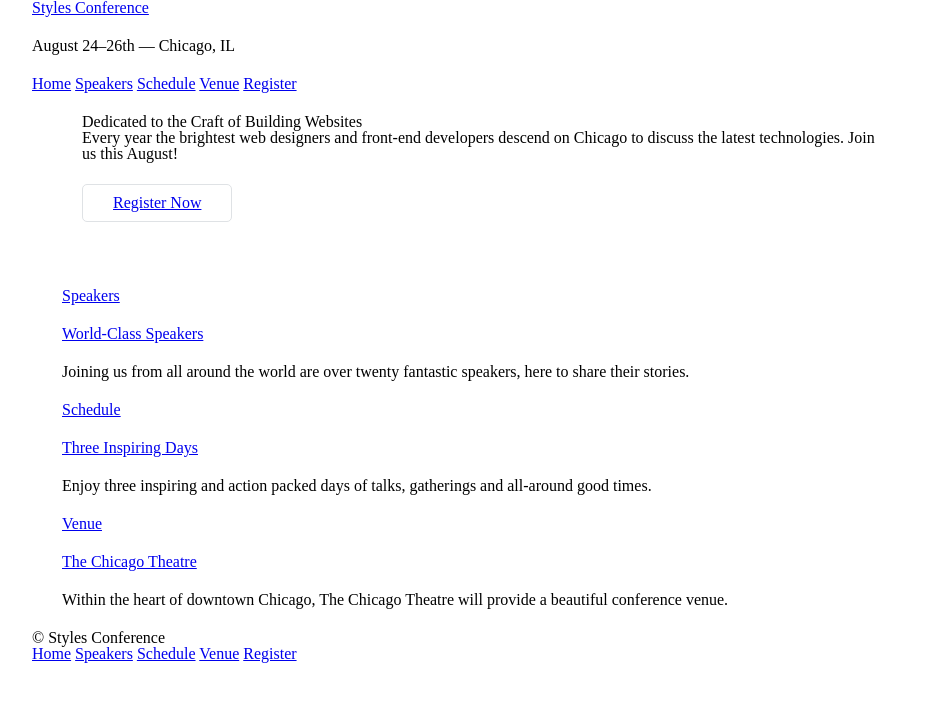
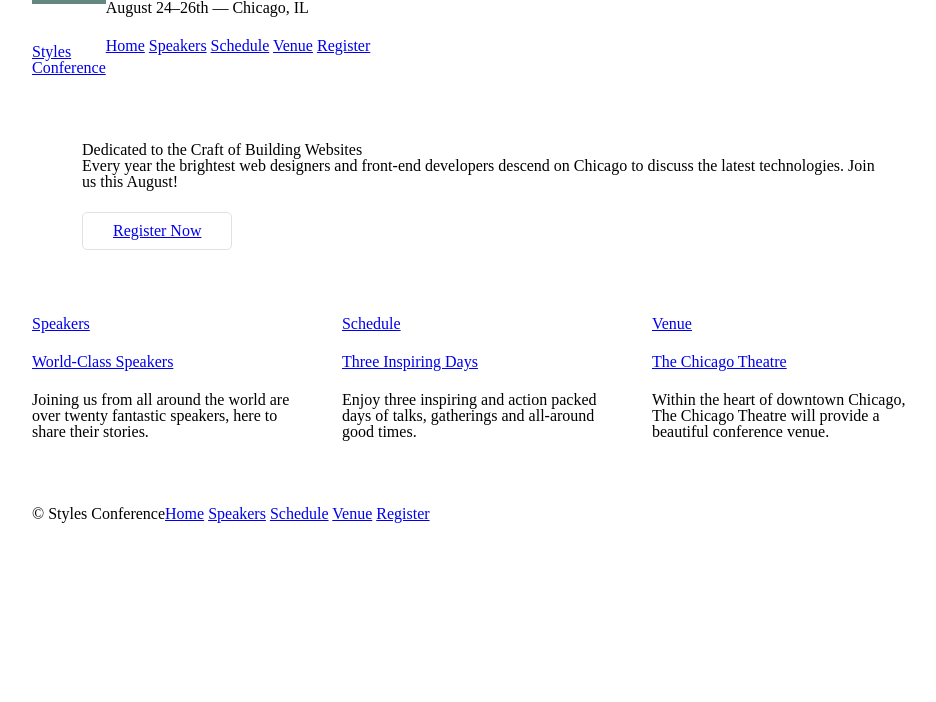
Before and after one commit to biggyziggy/learnweb, a plain HTML site: page index.html in a window 1280 px wide. Shown: the whole page, without its empty margins (158-1094 px from the left). Drawn offline with Linux system fonts and the light colour scheme.

Commit message:
Changed main.css and all HTML files doe layout.

```diff
--- a/assets/stylesheets/main.css
+++ b/assets/stylesheets/main.css
@@ -61,11 +61,64 @@ table {
           box-sizing: border-box;
 }
 
+.container,
+.grid {
+  margin: 0 auto;
+  width: 960px;
+}
 .container {
-  margin: 0 auto;
   padding-left: 30px;
   padding-right: 30px;
-  width: 960px;
+}
+
+.col-1-3 {
+  width: 33.33%;
+}
+.col-2-3 {
+  width: 66.66%;
+}
+
+.col-1-3,
+.col-2-3 {
+  display: inline-block;
+  vertical-align: top;
+}
+
+.grid,
+.col-1-3,
+.col-2-3 {
+  padding-left: 15px;
+  padding-right: 15px;
+}
+
+/*
+  ========================================
+  Clearfix
+  ========================================
+*/
+.group:before,
+.group:after {
+  content: "";
+  display: table;
+}
+.group:after {
+  clear: both;
+}
+.group {
+  clear: both;
+  *zoom: 1;
+}
+
+/*
+  ========================================
+  Primary header
+  ========================================
+*/
+
+.logo {
+  border-top: 4px solid #648880;
+  padding: 40px 0 22px 0;
+  float: left;
 }
 
 /*
@@ -104,3 +157,18 @@ h1, h3, h4, h5, p {
 .hero {
   padding: 22px 80px 66px 80px;
 }
+
+/*
+  ========================================
+  Primary footer
+  ========================================
+*/
+
+.primary-footer small {
+  float: left;
+}
+
+.primary-footer {
+  padding-bottom: 44px;
+  padding-top: 44px;
+}
--- a/index.html
+++ b/index.html
@@ -10,9 +10,9 @@
 
 	<body>
 
-		<header class="container">
+		<header class="container group">
 
-			<h1><a href="index.html">Styles Conference</a>
+			<h1 class="logo"><a href="index.html">Styles <br> Conference</a>
 			</h1>
 
   			<h3>August 24&ndash;26th &mdash; Chicago, IL</h3>
@@ -39,27 +39,33 @@
 
 		<!-- Teasers -->
 
-		<section class="container">
+		<section class="grid">
 
-			<section class="container">
+			<!-- Speakers -->
+
+			<section class="col-1-3">
 
 				<a href="speakers.html">
 				    <h5>Speakers</h5>
 				    <h3>World-Class Speakers</h3>
 			    </a>
 			    <p>Joining us from all around the world are over twenty fantastic speakers, here to share their stories.</p>
-			</section>
+			</section><!--
 
-			<section class="container">
+  					Schedule
+
+  			--><section class="col-1-3">
 				<a href="schedule.html">
 				    <h5>Schedule</h5>
 				    <h3>Three Inspiring Days</h3>
 			    </a>
 			    <p>Enjoy three inspiring and action packed days of talks, gatherings and all-around
 			    good times.</p>
-			</section>
+			</section><!--
 
-			<section class="container">
+  				Venue
+
+         	--><section class="col-1-3">
 				<a href="venue.html">
 				    <h5>Venue</h5>
 				    <h3>The Chicago Theatre</h3>
@@ -69,11 +75,11 @@
 			</section>
 
 
-		</section class="container">
+		</section>
 
 		<!-- Footer -->
 
-		<footer class="container">
+		<footer class="primary-footer container group">
 
 			<small>&copy; Styles Conference</small>
 
```
Also changed, not shown: register.html (+4 -4 lines), schedule.html (+4 -4 lines), speakers.html (+4 -4 lines), venue.html (+4 -4 lines).
